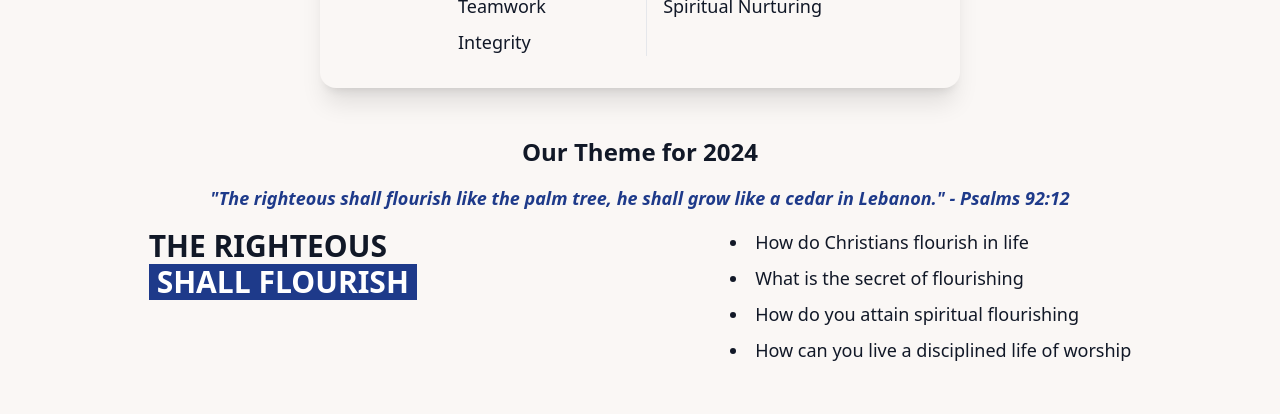
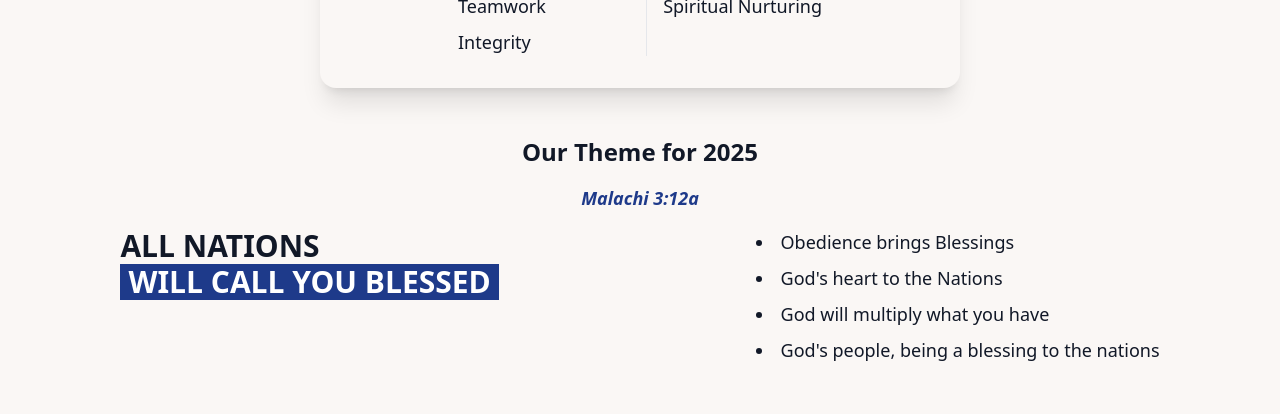
Before and after one commit to wahinyak/bethelweb, a React (Vite) app in the folder client/: page /about in a window 1280 px wide. Shown: the part 1240-1654 px from the top of the page. Built offline with nearby package versions, Linux system fonts and the light colour scheme.

Commit message:
Update: Update Church Theme to that of the year 2025

```diff
--- a/client/src/components/about.jsx
+++ b/client/src/components/about.jsx
@@ -87,18 +87,18 @@ const About = () => {
 
 
 <section className="mb-12 text-gray-900 dark:text-white">
-  <h3 className="text-2xl font-bold mb-4 text-center">Our Theme for 2024</h3>
-  <p className="text-lg italic mb-4 text-center text-blue-900 font-bold">"The righteous shall flourish like the palm tree, he shall grow like a cedar in Lebanon." - Psalms 92:12</p>
+  <h3 className="text-2xl font-bold mb-4 text-center">Our Theme for 2025</h3>
+  <p className="text-lg italic mb-4 text-center text-blue-900 font-bold">{/* "All nations will call you blessed, for you will be a land of delight, says the Lord of hosts." - */} Malachi 3:12a</p>
   <div className="flex flex-col md:flex-row justify-around items-start">
     <div className="flex flex-col items-start mb-4 md:mb-0">
-      <h4 className="text-3xl font-extrabold">THE RIGHTEOUS</h4>
-      <h4 className="text-3xl font-extrabold bg-blue-900 text-white px-2">SHALL FLOURISH</h4>
+      <h4 className="text-3xl font-extrabold">ALL NATIONS</h4>
+      <h4 className="text-3xl font-extrabold bg-blue-900 text-white px-2">WILL CALL YOU BLESSED</h4>
     </div>
     <ul className="list-disc list-inside text-lg space-y-2 ml-0 md:ml-4">
-      <li>How do Christians flourish in life</li>
-      <li>What is the secret of flourishing</li>
-      <li>How do you attain spiritual flourishing</li>
-      <li>How can you live a disciplined life of worship</li>
+      <li>Obedience brings Blessings</li>
+      <li>God&apos;s heart to the Nations</li>
+      <li>God will multiply what you have</li>
+      <li>God&apos;s people, being a blessing to the nations</li>
     </ul>
   </div>
 </section>
```
